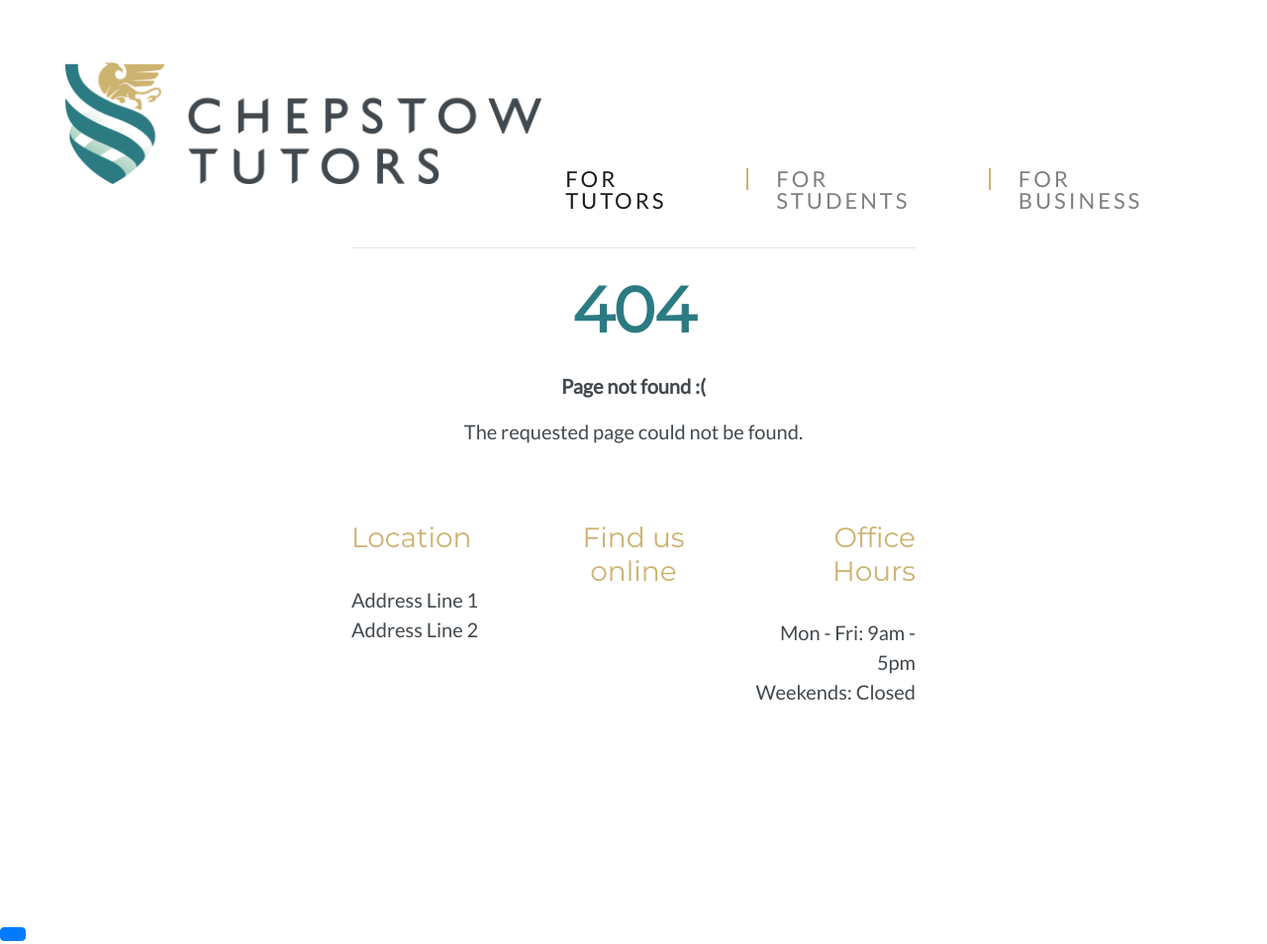
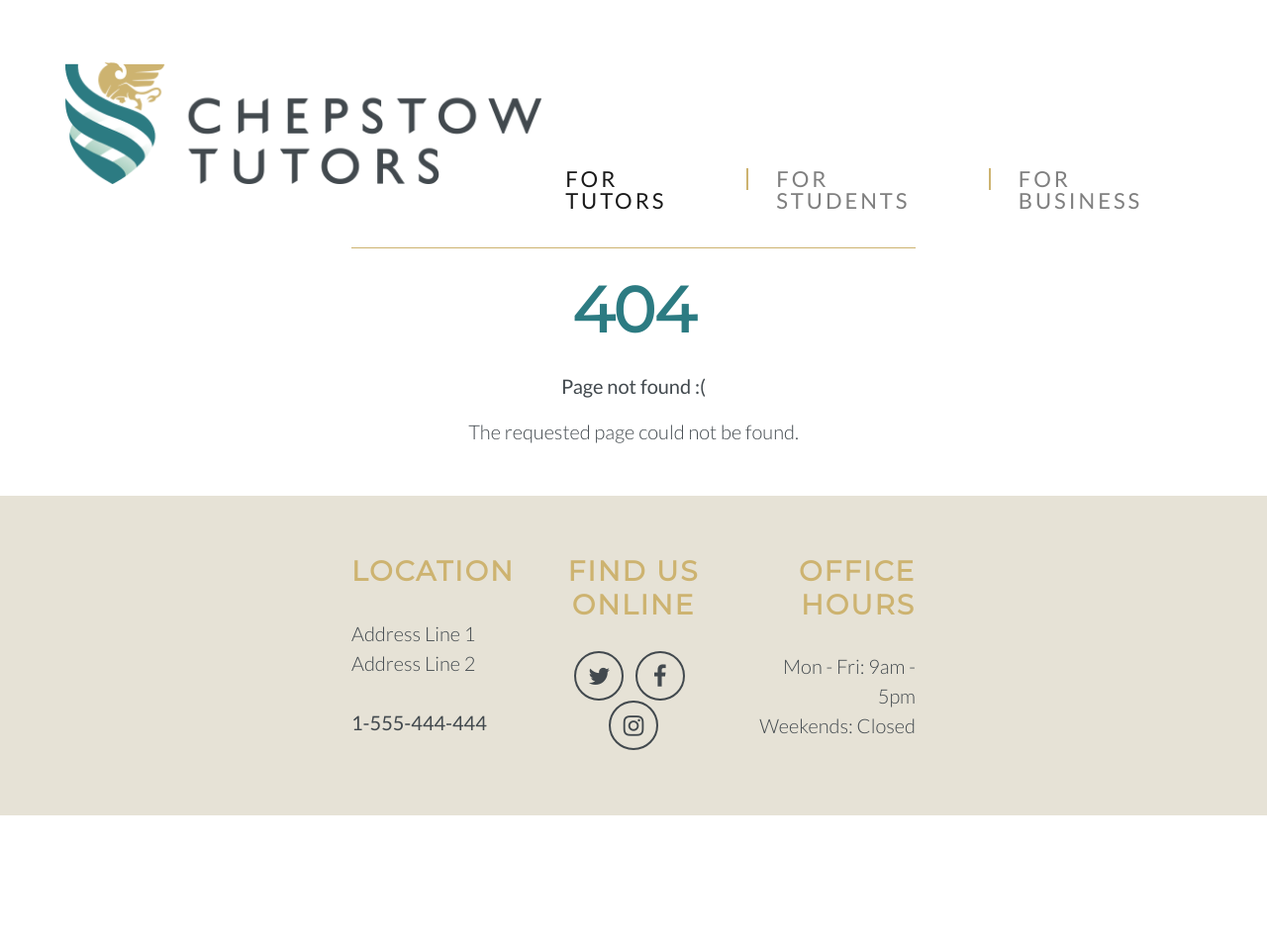
Before and after one commit to tutorcruncher-sites/chepstow-tutors, a Jekyll site: the page built from 404.html, in a window 1280 px wide. Shown: the whole page at 99% size. Built offline with Jekyll 4.4.1, drawn with Linux system fonts in a browser that asks for light colours; nearby versions of some CDN libraries; after the commit the page ends 900 px from its top, so only the background shows below that.

Commit message:
Footer done

```diff
--- a/_includes/footer.html
+++ b/_includes/footer.html
@@ -1,28 +1,30 @@
 <!-- Footer -->
-<footer class="text-center primary-dark">
-  <div class="footer-above">
+<footer class="text-center">
   <div class="container">
     <div class="row">
-        <div class="footer-col col-md-4 col-xs-6">
+      <div class="footer-col col-md-4 col-sm-6">
         <h3>Location</h3>
         <p>
           {% for line in site.address %}
             {{ line }} <br>
           {% endfor %}
+          <br>
+          <b>{{ site.phone }}</b>
         </p>
-          <a href="tel:{{ site.phone }}"><span class="fa fa-phone"></span>&nbsp;&nbsp;{{ site.phone }}</a>
       </div>
-        <div class="footer-col col-md-4 hidden-xs">
+      <div class="footer-col col-md-4 d-sm-none d-md-block">
+        {% if site.social %}
           <h3 class="text-center">Find us online</h3>
           <ul class="list-inline text-center">
             {% for network in site.social %}
-              <li>
+              <li class="list-inline-item">
                 <a href="{{ network.url }}" class="btn-social btn-outline"><i class="fa fa-fw fa-{{ network.title }}"></i></a>
               </li>
             {% endfor %}
           </ul>
+          {% endif %}
       </div>
-        <div class="footer-col col-md-4 col-xs-6">
+      <div class="footer-col col-md-4 col-sm-6">
         <h3 class="text-right">Office Hours</h3>
         <p class="text-right">
           {% for line in site.office_hours %}
@@ -32,23 +34,8 @@
       </div>
     </div>
   </div>
-  </div>
-  <div class="footer-below">
-    <div class="container">
-      <div class="row">
-        <div class="col-lg-12">
-          Copyright &copy; {{ site.footer.copyright }} 20{{ site.time | date: '%y' }}
-        </div>
-      </div>
-    </div>
-  </div>
 </footer>
 
-<div class="scroll-top page-scroll visible-xs visible-sm">
-  <a class="btn btn-primary" href="#page-top">
-    <i class="fa fa-chevron-up"></i>
-  </a>
-</div>
 <script src="https://cdnjs.cloudflare.com/ajax/libs/jquery/3.2.1/jquery.slim.min.js"></script>
 <script src="https://cdnjs.cloudflare.com/ajax/libs/twitter-bootstrap/4.3.1/js/bootstrap.min.js"></script>
 <script src="https://cdn.tutorcruncher.com/socket/latest/socket.js"></script>
--- a/_includes/head.html
+++ b/_includes/head.html
@@ -13,4 +13,5 @@
     {% if site.meta_author %}<meta name="author" content="{{ site.meta_author }}">{% endif %}
     <link rel="canonical" href="{{ page.url | replace:'index.html','' | prepend: site.url }}">
     <link rel="stylesheet" href="/static/css/style.css">
+    <link href="https://cdnjs.cloudflare.com/ajax/libs/font-awesome/4.7.0/css/font-awesome.min.css" rel="stylesheet">
 </head>
--- a/static/css/style.scss
+++ b/static/css/style.scss
@@ -5,6 +5,8 @@ $primary: #016997;
 $charcoal: #42494E;
 $jade: #2C7B82;
 $gold: #CDB370;
+$grey: #E6E2D6;
+$turquoise: #72B399;
 
 $font-family: Lato, sans-serif;
 
@@ -22,6 +24,7 @@ p, li {
   &.small {
     font-size: 16px;
   }
+  font-weight: 300;
 }
 
 li {
@@ -30,21 +33,27 @@ li {
 
 h1, h2, h3, h4, h5, h6 {
   font-family: Montserrat, sans-serif;
-  font-weight: 500;
+  font-weight: 700 !important;
+  letter-spacing: 2px;
+  text-transform: uppercase;
 }
 
 h1, h2 {
-  font-weight: 700;
   color: $jade;
+  font-size: 2rem;
 }
 
 h3 {
   color: $gold;
 }
 
+hr {
+  border-color: $gold;
+}
+
 .container {
   @media (min-width: 1140px) {
-    max-width: 1400px;
+    max-width: 1600px;
   }
 }
 
@@ -81,6 +90,7 @@ header {
       letter-spacing: 3px;
       padding-top: 0;
       padding-bottom: 0;
+      font-weight: 500;
     }
     & + .nav-item {
       border-left: 2px solid $gold;
@@ -91,13 +101,16 @@ header {
 }
 
 #about {
+  padding-top: 40px;
+  .who-we-are {
+    font-size: 24px;
+  }
   > div {
     justify-content: center;
   }
   .info-col {
-    width: 300px;
-    margin: 40px;
-  }
+    width: 33%;
+    margin: 40px 0;
     .img-wrapper {
       height: 200px;
       img {
@@ -107,8 +120,15 @@ header {
         display: block;
       }
     }
-  h2, h3 {
-    text-transform: uppercase;
+    p {
+      margin: 0 auto;
+      max-width: 70%;
+      padding-top: 20px;
+      padding-bottom: 40px;
+    }
+    hr {
+      width: 50px;
+    }
   }
 }
 
@@ -130,27 +150,31 @@ header {
 // Footer
 
 footer {
+  padding-top: 50px;
+  margin-top: 50px;
+  background-color: $grey;
   h3 {
     margin-bottom: 30px;
-  }
-  .footer-above {
-    padding-top: 50px;
   }
   .footer-col {
     text-align: left;
     margin-bottom: 50px;
     a {
-      color: white;
       text-decoration: none;
       font-size: 24px;
+      color: $charcoal;
+      border-color: $charcoal;
+      transition: .5s;
+      .fa-fw {
+        padding-top: 11px;
+      }
+      &:hover {
+        background-color: $charcoal;
+        color: $grey;
       }
     }
-  .footer-below {
-    padding: 0 0 25px 0;
-    color: white;
   }
   @media (max-width: 767px) {
-    .footer-above {
     padding: 0;
     .footer-col {
       p, a {
@@ -162,11 +186,3 @@ footer {
     }
   }
 }
-}
-
-a {
-  outline: 0;
-  &:hover, &:focus, &:active, &.active {
-    outline: 0;
-  }
-}
```
Also changed, not shown: index.html (+10 -3 lines). Lines whose indentation alone changed are shown as unchanged.
